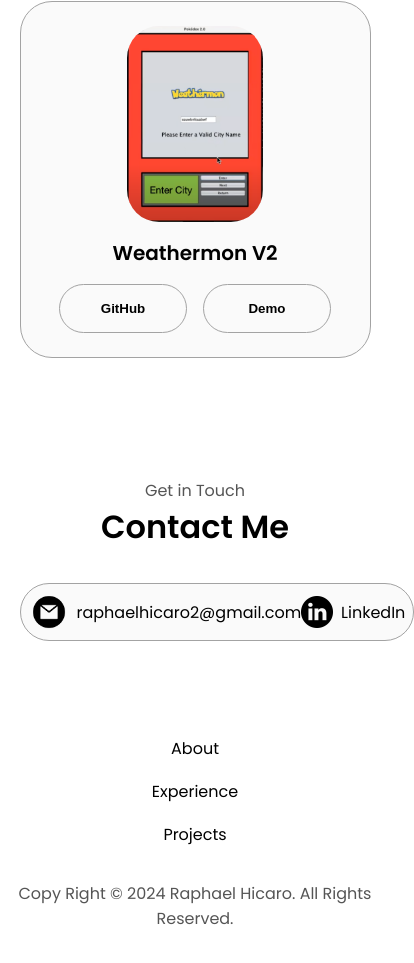
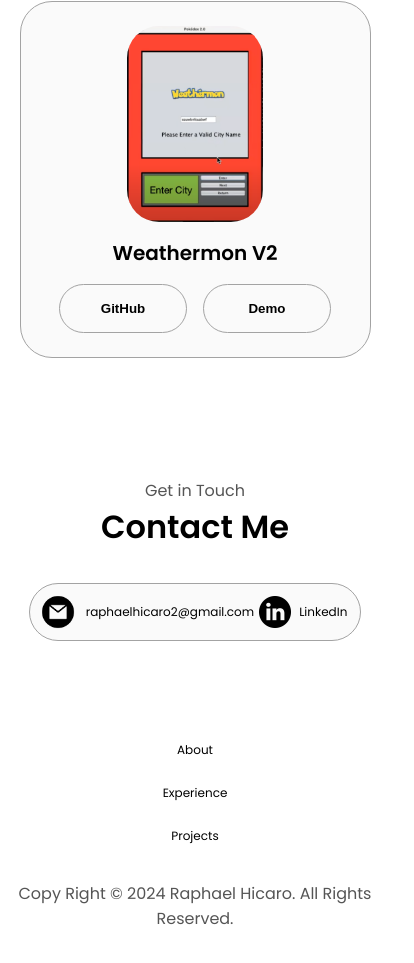
Before and after one commit to rhicaro/portfolioV1, a plain HTML site: page index.html in a window 390 px wide. Shown: the part 3419-4382 px from the top of the page, 414 px wide, since content can reach past the window. Drawn offline with Linux system fonts and the light colour scheme.

Commit message:
Mobile Fix

```diff
--- a/mediaqueries.css
+++ b/mediaqueries.css
@@ -59,10 +59,10 @@
         flex-wrap: wrap;
     }
     .contact-info-container {
-        margin: 0;
+        margin: 0 5px 0 0;
     }
     .contact-info-container p, .nav-links li a{
-        font-size: 1rem;
+        font-size: 0.75rem;
     }
     .experience-sub-title {
         font-size: 1.25rem;
```
